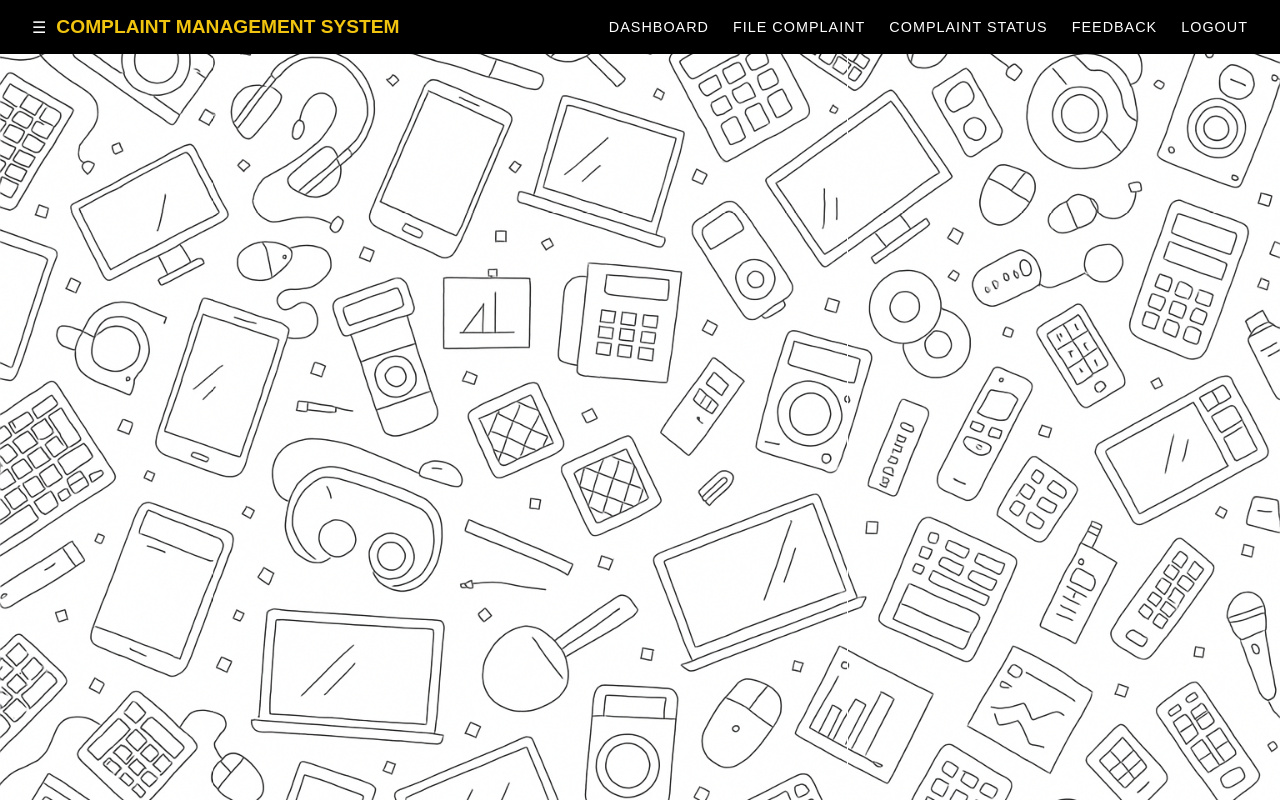
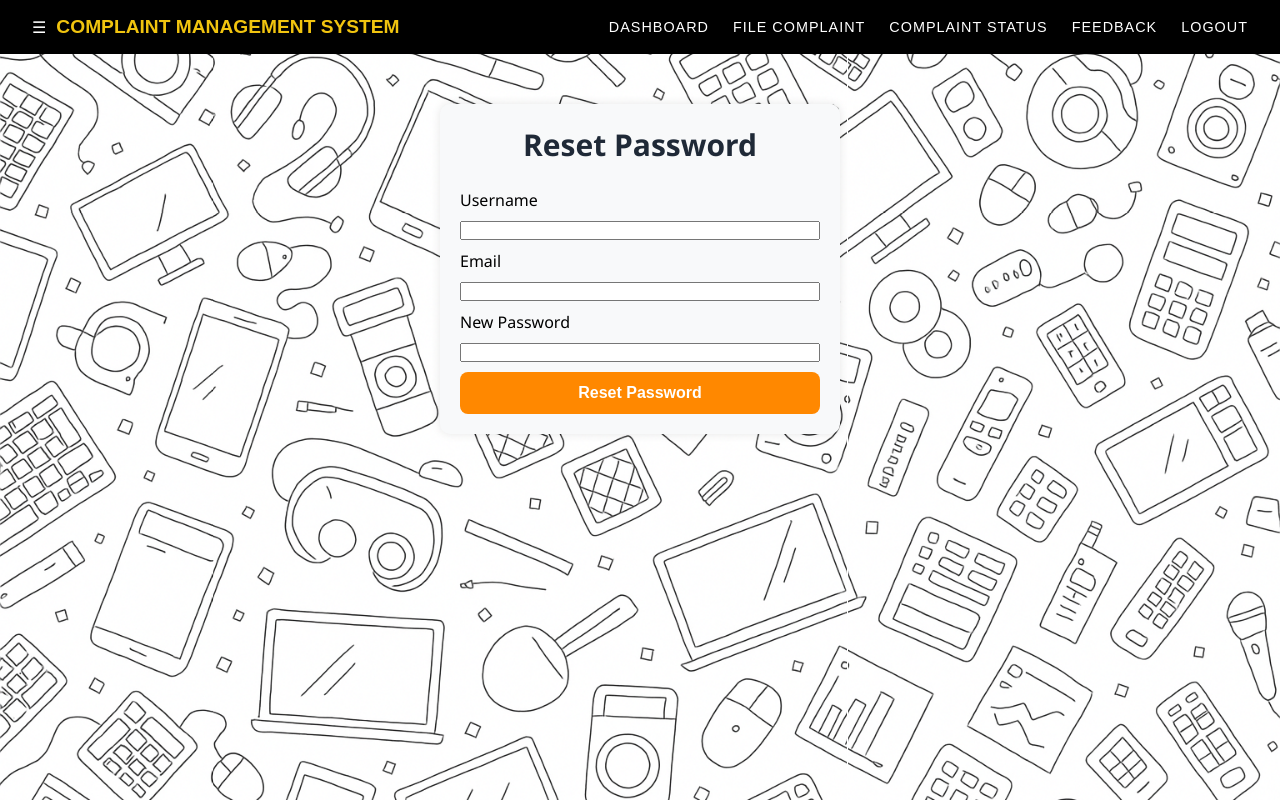
Before and after one commit to Ilakkiya19012004/cms_frontend, a React (Vite) app: page /forgot-password in a window 1280 px wide. Built offline with nearby package versions, Linux system fonts and the light colour scheme.

Commit message:
updated login

```diff
--- a/src/App.jsx
+++ b/src/App.jsx
@@ -16,18 +16,16 @@ import ComplaintDetails from "./Admin/ComplaintDetails.jsx";
 import UserNavbar from "./User/UserNavbar.jsx";
 import AdminNavbar from "./Admin/AdminNavbar.jsx";
 import { useState } from "react";
-import image1 from './assets/image4.png';
+import image from './assets/image4.png';
+import PasswordReset from "./User/PasswordReset.jsx";
 
 function App() {
   const [userRole] = useState("USER");
   const location = useLocation();
-  console.log("Current path:", location.pathname);
-
-
 
   return (
     <div style={{
-      backgroundImage: `url(${image1})`,
+      backgroundImage: `url(${image})`,
       backgroundRepeat: 'repeat',
       backgroundSize: 'cover',
       backgroundPosition: 'center',
@@ -45,6 +43,7 @@ function App() {
         {/* User Routes */}
         <Route path="/" element={<HomePage />} />
         <Route path="/login" element={<Login/>}/>
+        <Route path="/forgot-password" element={<PasswordReset />}/>
         <Route path="/udashboard" element={<UDashboard />} />
         <Route path="/register" element={<Register />} />
         <Route path="/complaint" element={<ComplaintForm />} />
--- a/src/Login.jsx
+++ b/src/Login.jsx
@@ -9,16 +9,21 @@ function ULogin() {
 
   const handleLogin = (e) => {
     e.preventDefault();
-    if(email==="admin@gmail.com"&&password==="123"){
+    if (email === "admin@gmail.com" && password === "123") {
       navigate('/adashboard');
+    } else {
+      navigate('/udashboard');
     }
-    else
-      navigate('/udashboard');
   };
 
   const handleRegister = (e) => {
     e.preventDefault();
     navigate('/register');
+  };
+
+  const handleForgotPassword = (e) => {
+    e.preventDefault();
+    navigate('/forgot-password'); // You can create this route/component
   };
 
   return (
@@ -43,7 +48,25 @@ function ULogin() {
           required
         />
 
-        <button onClick={handleLogin} type="submit" disabled={!email || !password}>
+        {/* Forgot Password Link */}
+        <div style={{ marginBottom: '10px', textAlign: 'right' }}>
+          <button
+            type="button"
+            onClick={handleForgotPassword}
+            style={{
+              background: 'none',
+              border: 'none',
+              color: 'blue',
+              textDecoration: 'underline',
+              cursor: 'pointer',
+              fontSize: '0.9rem'
+            }}
+          >
+            Forgot Password?
+          </button>
+        </div>
+
+        <button type="submit" disabled={!email || !password}>
           Login
         </button>
         <button onClick={handleRegister} type="button">
--- /dev/null
+++ b/src/User/PasswordReset.jsx
@@ -0,0 +1,84 @@
+import React, { useState } from 'react';
+import { useNavigate } from 'react-router-dom';
+
+function PasswordReset() {
+  const [username, setUsername] = useState('');
+  const [email, setEmail] = useState('');
+  const [newPassword, setNewPassword] = useState('');
+  const [message, setMessage] = useState('');
+  const navigate = useNavigate();
+
+  const handleReset = (e) => {
+    e.preventDefault();
+
+    if (username && email && newPassword) {
+      // Simulate success
+      setMessage('Password reset successful! Redirecting to login...');
+
+      // Redirect after 2.5 seconds
+      setTimeout(() => {
+        navigate('/login');
+      }, 2500);
+    } else {
+      setMessage('Please fill in all fields.');
+    }
+  };
+
+  return (
+    <div style={styles.container}>
+      <h2>Reset Password</h2>
+      <form onSubmit={handleReset} style={styles.form}>
+        <label>Username</label>
+        <input
+          type="text"
+          value={username}
+          onChange={(e) => setUsername(e.target.value)}
+          required
+        />
+
+        <label>Email</label>
+        <input
+          type="email"
+          value={email}
+          onChange={(e) => setEmail(e.target.value)}
+          required
+        />
+
+        <label>New Password</label>
+        <input
+          type="password"
+          value={newPassword}
+          onChange={(e) => setNewPassword(e.target.value)}
+          required
+        />
+
+        <button type="submit">Reset Password</button>
+      </form>
+
+      {message && <p style={styles.message}>{message}</p>}
+    </div>
+  );
+}
+
+const styles = {
+  container: {
+    maxWidth: '400px',
+    margin: '50px auto',
+    padding: '20px',
+    borderRadius: '10px',
+    background: '#f8f9fa',
+    boxShadow: '0 0 10px rgba(0,0,0,0.1)',
+  },
+  form: {
+    display: 'flex',
+    flexDirection: 'column',
+    gap: '10px',
+  },
+  message: {
+    marginTop: '15px',
+    color: 'green',
+    fontWeight: 'bold',
+  }
+};
+
+export default PasswordReset;
--- a/src/User/Register.jsx
+++ b/src/User/Register.jsx
@@ -3,6 +3,7 @@ import { useNavigate } from "react-router-dom";
 import './Register.css';
 
 function Register() {
+  const [username, setUsername] = useState("");
   const [email, setEmail] = useState("");
   const [password, setPassword] = useState("");
   const [confirmPassword, setConfirmPassword] = useState("");
@@ -20,10 +21,10 @@ function Register() {
     } else {
       setError("");
       setSuccess("Registration successful!");
-      console.log("Registered with:", { email, password });
+      console.log("Registered with:", { username, email, password });
 
       setTimeout(() => {
-        navigate("/");
+        navigate("/login");
       }, 1500);
     }
   };
@@ -32,6 +33,13 @@ function Register() {
     <div id="register">
       <h2>Register</h2>
       <form onSubmit={handleSubmit}>
+        <input
+          type="text"
+          placeholder="Username"
+          value={username}
+          required
+          onChange={(e) => setUsername(e.target.value)}
+        />
         <input
           type="email"
           placeholder="Email"
```
